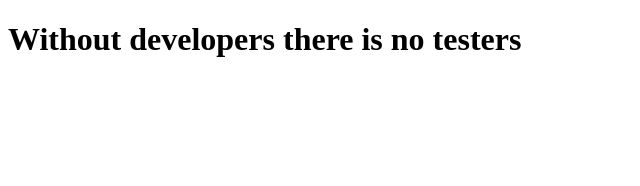
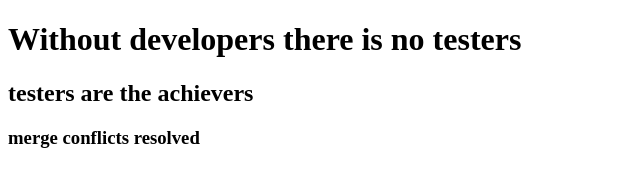
Before and after one commit to Kilayigarivignesh8743/project-62r, a plain HTML site: page index.html in a window 1280 px wide. Shown: the whole page, without its empty margins (0-640 px from the left). Drawn offline with Linux system fonts and the light colour scheme.

Commit message:
conflicts resolved

```diff
--- a/index.html
+++ b/index.html
@@ -7,5 +7,7 @@
 </head>
 <body>
     <h1>Without developers there is no testers</h1>
+    <h2>testers are the achievers</h2>
+    <h3>merge conflicts resolved</h3>
 </body>
 </html>
```
